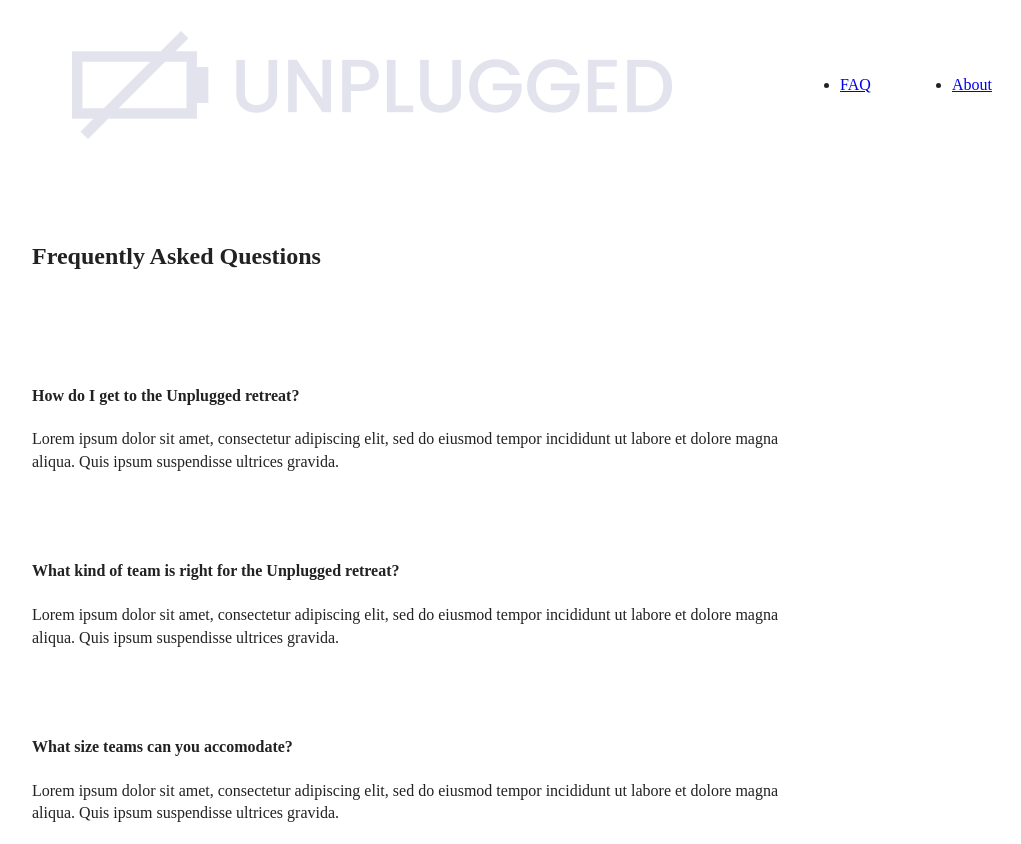
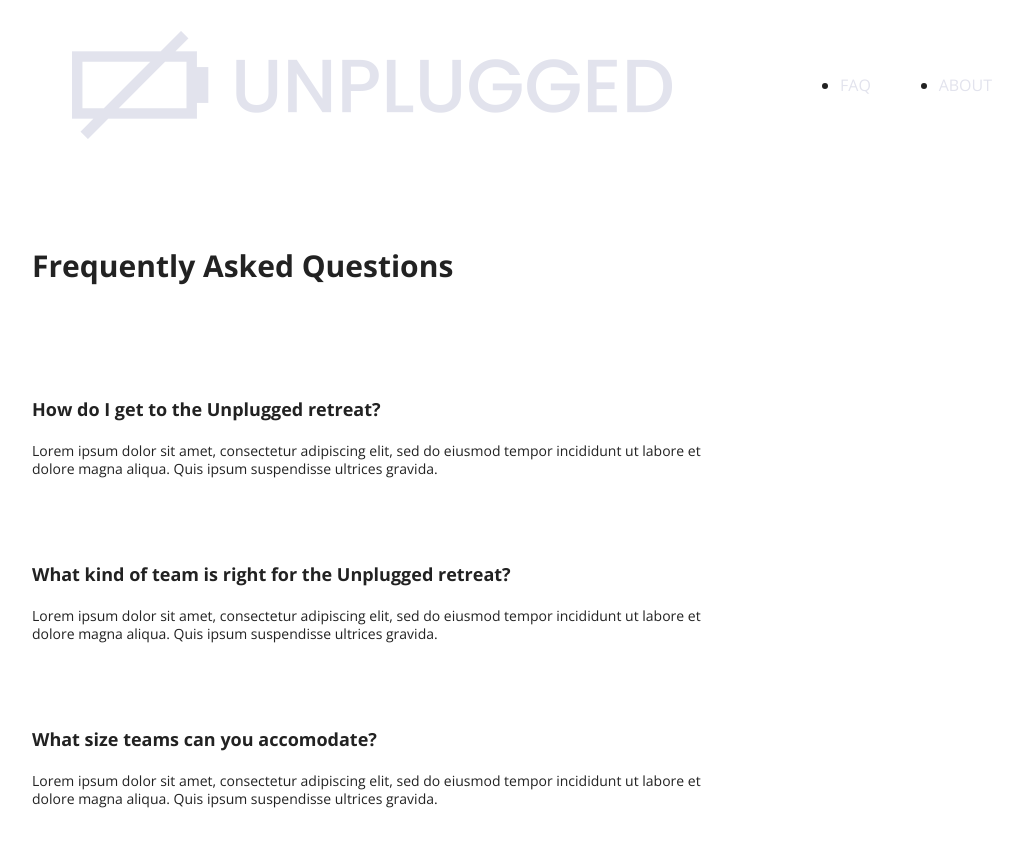
Before and after one commit to sarah-lou-moore/unplugged-retreat-website, a plain HTML site: page faq/index.html in a window 1280 px wide. Shown: the top 844 px of the page, without its empty margins (128-1149 px from the left). Drawn offline with nearby package versions, Linux system fonts and the light colour scheme; files that its build step writes are made by us from their sources; files whose address does not match are found by name.

Commit message:
added text styles to css

```diff
--- a/faq/index.html
+++ b/faq/index.html
@@ -13,6 +13,9 @@
 
   <link rel="stylesheet" href="../css/normalize.css">
   <link rel="stylesheet" href="../css/main.css">
+
+  <!-- Google Fonts -->
+  <link href="https://fonts.googleapis.com/css?family=Open+Sans:400,700|Poppins:500,700" rel="stylesheet">
 
   <meta name="theme-color" content="#fafafa">
 </head>
--- a/html5-boilerplate_v7.3.0/css/main.css
+++ b/html5-boilerplate_v7.3.0/css/main.css
@@ -98,6 +98,63 @@ textarea {
    Author's custom styles
    ========================================================================== */
 
+/***** General Styles *****/
+
+html {
+   font-size: 16px;
+}
+
+body {
+  font-family: 'Open Sans', sans-serif;
+  font-size: 1em;
+  text-align: left;
+}
+
+ul, ol {
+  list-style-type: : none;
+  text-transform: uppercase;
+}
+
+a {
+  color: #e2e3ed;
+  text-decoration: none;
+}
+
+h2 {
+ font-family: 'Open Sans', sans-serif;
+ font-size: 1.875em;
+}
+
+h3, h4 {
+ font-family: 'Open Sans', sans-serif;
+ font-size: 1.125em;
+ margin: 20px 0;
+}
+
+p {
+font-size: .875em;
+line-height: 1.285;
+}
+
+img {
+
+}
+
+figure {
+
+}
+
+address {
+  font-style: none;
+
+}
+
+.content-wrapper {
+  width: 90%;
+  margin: 50px 0;
+
+}
+
 /****** Base Header - Footer Styles *****/
 
 header,
@@ -161,6 +218,9 @@ footer .contact {
   margin-bottom: 50px;
 }
 
+footer .contact h4 {
+  font-style: normal;
+}
 
  footer .social-icons {
    display: flex;
```
Also changed, not shown: about/index.html (+3 -0 lines), html5-boilerplate_v7.3.0/index.html (+3 -0 lines).
